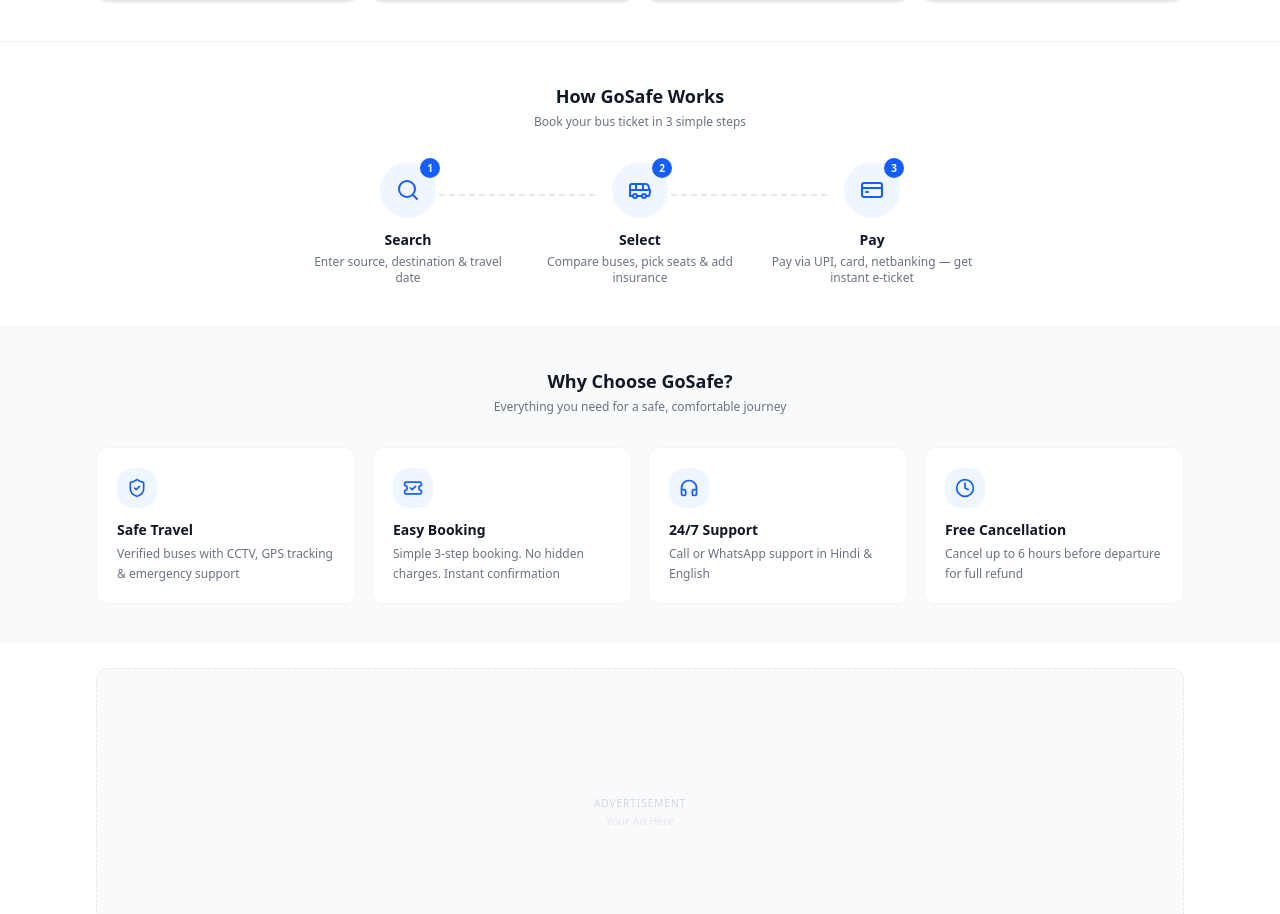
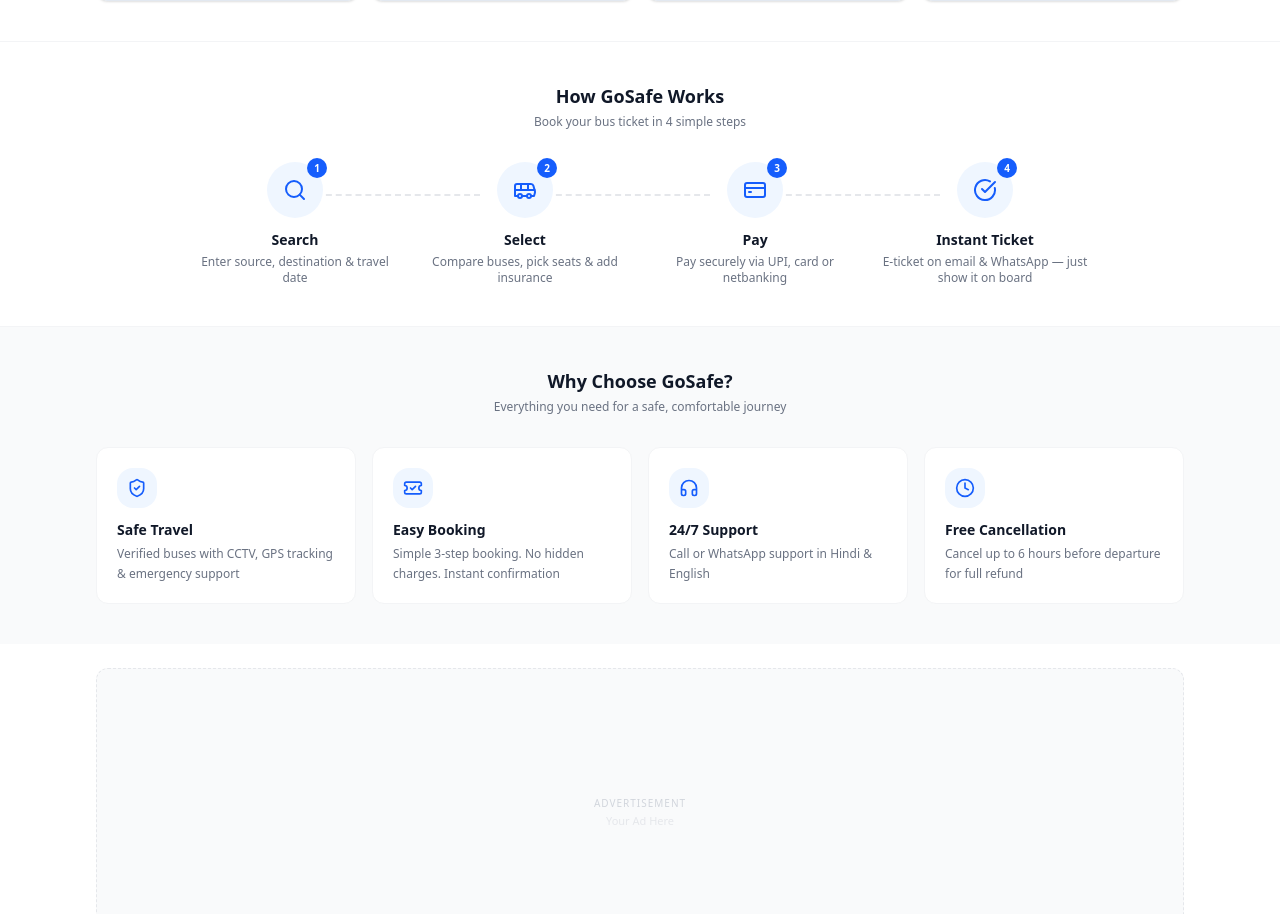
Before and after one commit to pankaj-q/GoSafe, a Next.js app: page / in a window 1280 px wide. Shown: the part 1011-1925 px from the top of the page. Built offline with nearby package versions, Linux system fonts and the light colour scheme; no server answers.

Commit message:
feat: update how it works section and enhance NavHeader styling for better visibility

```diff
--- a/src/app/page.tsx
+++ b/src/app/page.tsx
@@ -47,7 +47,8 @@
 const howItWorks = [
   { icon: Search, title: 'Search', desc: 'Enter source, destination & travel date' },
   { icon: Bus, title: 'Select', desc: 'Compare buses, pick seats & add insurance' },
-  { icon: CreditCard, title: 'Pay', desc: 'Pay via UPI, card, netbanking — get instant e-ticket' },
+  { icon: CreditCard, title: 'Pay', desc: 'Pay securely via UPI, card or netbanking' },
+  { icon: CheckCircle, title: 'Instant Ticket', desc: 'E-ticket on email & WhatsApp — just show it on board' },
 ]
 
 const stats = [
@@ -176,9 +177,9 @@
         <div className="gosafe-container py-10">
           <div className="text-center mb-8">
             <h2 className="text-lg font-bold text-gray-900 dark:text-gray-100">How GoSafe Works</h2>
-            <p className="text-xs text-gray-500 dark:text-gray-400 mt-1">Book your bus ticket in 3 simple steps</p>
+            <p className="text-xs text-gray-500 dark:text-gray-400 mt-1">Book your bus ticket in 4 simple steps</p>
           </div>
-          <div className="grid grid-cols-1 sm:grid-cols-3 gap-6 max-w-2xl mx-auto">
+          <div className="grid grid-cols-1 sm:grid-cols-2 md:grid-cols-4 gap-6 max-w-4xl mx-auto">
             {howItWorks.map((step, i) => {
               const Icon = step.icon
               return (
--- a/src/components/NavHeader.tsx
+++ b/src/components/NavHeader.tsx
@@ -60,7 +60,7 @@
             <div className="w-9 h-9 rounded-xl bg-blue-600 flex items-center justify-center">
               <Bus className="w-5 h-5 text-white" />
             </div>
-            <span className="text-xl font-bold text-gray-900">GoSafe</span>
+            <span className="text-xl font-bold text-gray-900 dark:text-white">GoSafe</span>
           </Link>
 
           <nav className="hidden md:flex items-center gap-6">
```
